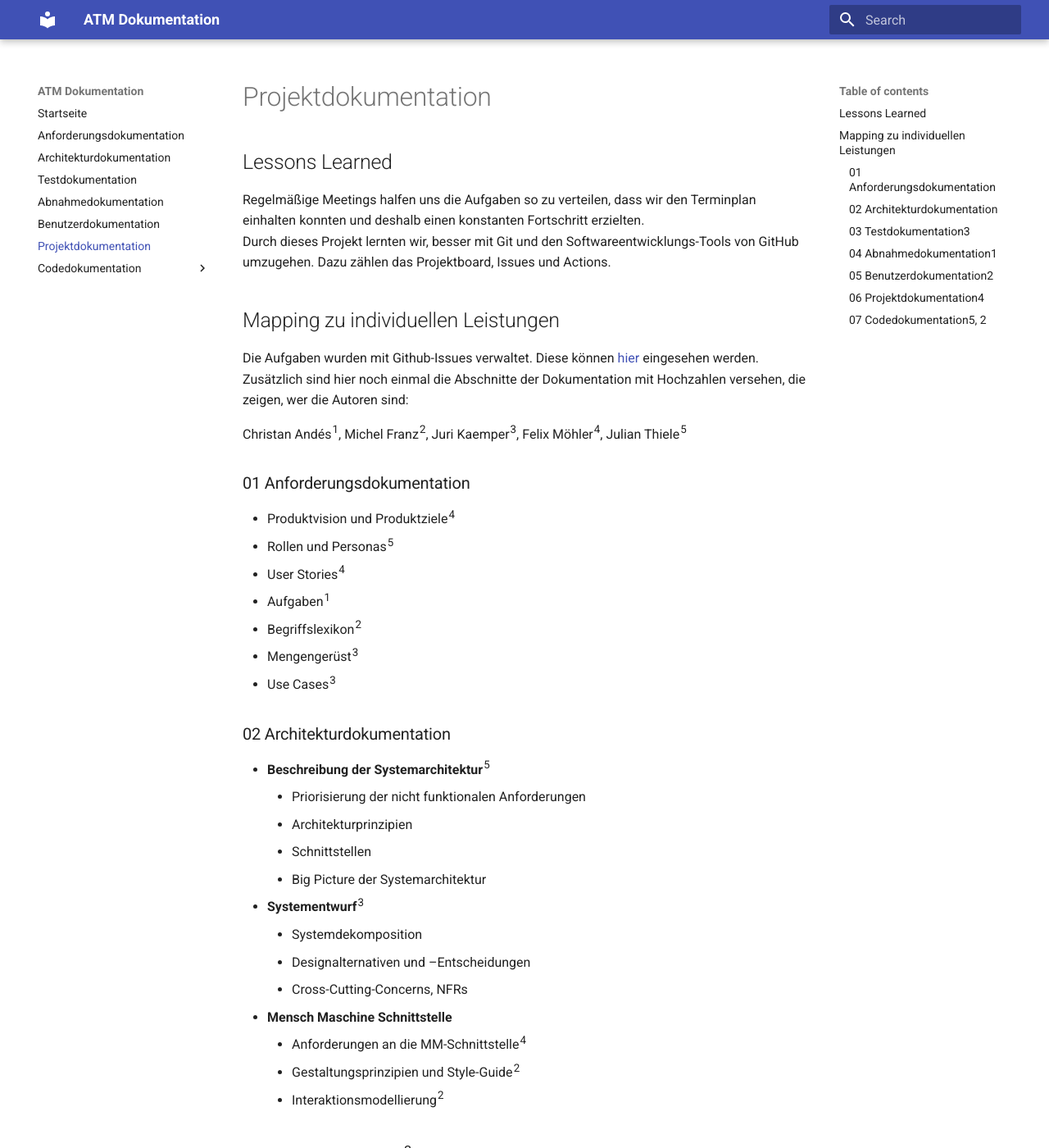
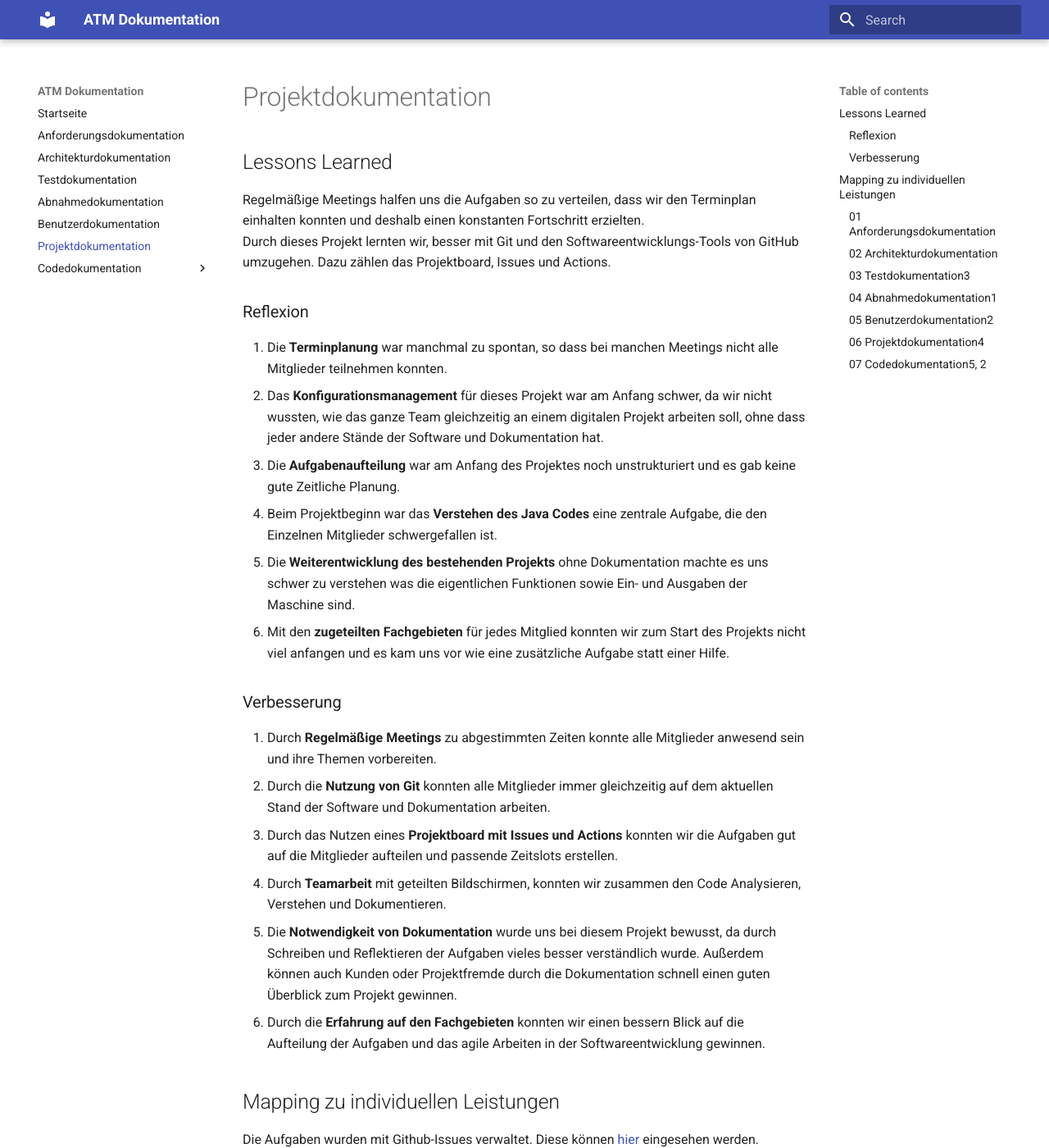
Before and after one commit to Halfpipe-SD/ATM, an MkDocs documentation site: the page built from docs/docs/project-docs.md, in a window 1280 px wide and 1400 px high. Shown: the whole window at 82% size. Built offline with MkDocs 1.6.1 and Material for MkDocs 9.7.7, drawn with Linux system fonts in a browser that asks for light colours.

Commit message:
#06 added Lesson Learned alternativ

```diff
--- a/docs/docs/project-docs.md
+++ b/docs/docs/project-docs.md
@@ -6,6 +6,25 @@ Regelmäßige Meetings halfen uns die Aufgaben so zu verteilen, dass wir den Ter
 <br>
 Durch dieses Projekt lernten wir, besser mit Git und den Softwareentwicklungs-Tools von GitHub umzugehen. Dazu zählen das Projektboard, Issues und Actions.
 <br>
+
+### Reflexion
+
+1. Die **Terminplanung** war manchmal zu spontan, so dass bei manchen Meetings nicht alle Mitglieder teilnehmen konnten.
+2. Das **Konfigurationsmanagement** für dieses Projekt war am Anfang schwer, da wir nicht wussten, wie das ganze Team gleichzeitig an einem digitalen Projekt arbeiten soll, ohne dass jeder andere Stände der Software und Dokumentation hat.
+3. Die **Aufgabenaufteilung** war am Anfang des Projektes noch unstrukturiert und es gab keine gute Zeitliche Planung.
+4. Beim Projektbeginn war das **Verstehen des Java Codes** eine zentrale Aufgabe, die den Einzelnen Mitglieder schwergefallen ist.
+5. Die **Weiterentwicklung des bestehenden Projekts** ohne Dokumentation machte es uns schwer zu verstehen was die eigentlichen Funktionen sowie Ein- und Ausgaben der Maschine sind.
+6. Mit den **zugeteilten Fachgebieten** für jedes Mitglied konnten wir zum Start des Projekts nicht viel anfangen und es kam uns vor wie eine zusätzliche Aufgabe statt einer Hilfe.
+
+### Verbesserung
+
+1. Durch **Regelmäßige Meetings** zu abgestimmten Zeiten konnte alle Mitglieder anwesend sein und ihre Themen vorbereiten.
+2. Durch die **Nutzung von Git** konnten alle Mitglieder immer gleichzeitig auf dem aktuellen Stand der Software und Dokumentation arbeiten.
+3. Durch das Nutzen eines **Projektboard mit Issues und Actions** konnten wir die Aufgaben gut auf die Mitglieder aufteilen und passende Zeitslots erstellen.
+4. Durch **Teamarbeit** mit geteilten Bildschirmen, konnten wir zusammen den Code Analysieren, Verstehen und Dokumentieren.
+5. Die **Notwendigkeit von Dokumentation** wurde uns bei diesem Projekt bewusst, da durch Schreiben und Reflektieren der Aufgaben vieles besser verständlich wurde. Außerdem können auch Kunden oder Projektfremde durch die Dokumentation schnell einen guten Überblick zum Projekt gewinnen.
+6. Durch die **Erfahrung auf den Fachgebieten** konnten wir einen bessern Blick auf die Aufteilung der Aufgaben und das agile Arbeiten in der Softwareentwicklung gewinnen.
+
 
 
 ## Mapping zu individuellen Leistungen
```
